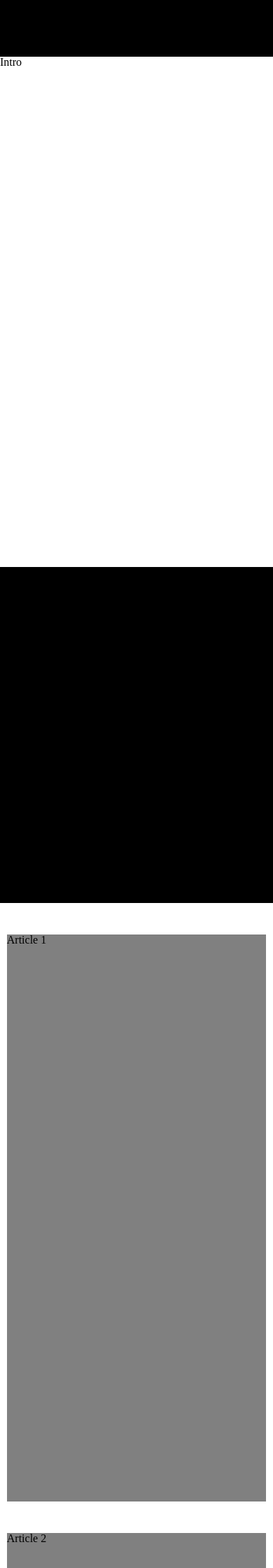
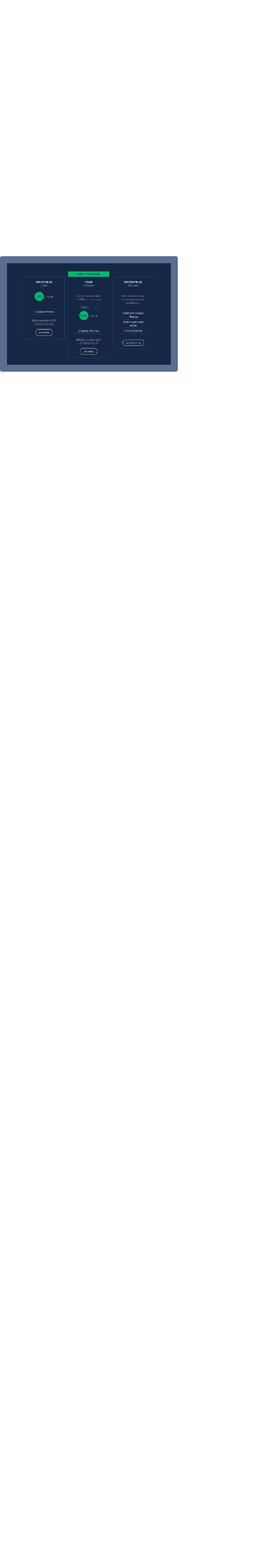
Before and after one commit to metamn/scr, a Jekyll site: the page built from index.html, in a window 390 px wide. Shown: the top 2240 px of the page at 70% size. Built offline with Jekyll 4.4.1, drawn with Linux system fonts in a browser that asks for light colours; nearby versions of some CDN libraries; after the commit the page ends 900 px from its top, so only the background shows below that.

Commit message:
A tablet like mockup added

```diff
--- a/assets/styles/screen.css
+++ b/assets/styles/screen.css
@@ -19,12 +19,9 @@ article, aside, details, figcaption, figure, footer, header, hgroup, main, menu,
 /* No files to import found in molecules/**\/* */
 /* No files to import found in organisms/**\/* */
 /* No files to import found in structures/**\/* */
-html body #first-slide { display: -webkit-box; /* OLD - iOS 6-, Safari 3.1-6 */ display: -moz-box; /* OLD - Firefox 19- (buggy but mostly works) */ display: -ms-flexbox; /* TWEENER - IE 10 */ display: -webkit-flex; /* NEW - Chrome */ display: flex; /* NEW, Spec - Opera 12.1, Firefox 20+ */ -webkit-box-direction: normal; -moz-box-direction: normal; -webkit-box-orient: vertical; -moz-box-orient: vertical; -webkit-flex-direction: column; -ms-flex-direction: column; flex-direction: column; height: 90vh; }
-html body #first-slide #header { -webkit-box-ordinal-group: 1; -moz-box-ordinal-group: 1; -webkit-order: 0; -ms-flex-order: 0; order: 0; -webkit-box-flex: 0; -webkit-flex-grow: 0; -moz-flex-grow: 0; -ms-flex-positive: 0; flex-grow: 0; -webkit-flex-shrink: 1; -moz-flex-shrink: 1; -ms-flex-negative: 1; flex-shrink: 1; -webkit-flex-basis: 10%; -moz-flex-basis: 10%; -ms-flex-preferred-size: 10%; flex-basis: 10%; -webkit-align-self: auto; -moz-align-self: auto; -ms-flex-item-align: auto; align-self: auto; }
-html body #first-slide #intro { -webkit-box-ordinal-group: 1; -moz-box-ordinal-group: 1; -webkit-order: 0; -ms-flex-order: 0; order: 0; -webkit-box-flex: 0; -webkit-flex-grow: 0; -moz-flex-grow: 0; -ms-flex-positive: 0; flex-grow: 0; -webkit-flex-shrink: 1; -moz-flex-shrink: 1; -ms-flex-negative: 1; flex-shrink: 1; -webkit-flex-basis: 65%; -moz-flex-basis: 65%; -ms-flex-preferred-size: 65%; flex-basis: 65%; -webkit-align-self: auto; -moz-align-self: auto; -ms-flex-item-align: auto; align-self: auto; }
-html body #about { min-height: 30em; }
-html body #works { position: relative; }
-html body #works article { background: grey; width: 95%; height: 90vh; margin: 5vh 2.5%; }
-html body #footer { min-height: 5em; }
-html body #header, html body #about, html body #footer { background: black; }
-html body #intro, html body #works { background: white; }
+html body #works { height: 100vh; position: relative; }
+html body #works h3 { display: none; }
+html body #works article { position: absolute; background: lightgrey; width: 95vw; height: 95vh; margin: 2.5vh 2.5vw; }
+html body #works article#iorad { background: #fff; width: 100vw; height: 100vh; margin: 0; display: -webkit-box; /* OLD - iOS 6-, Safari 3.1-6 */ display: -moz-box; /* OLD - Firefox 19- (buggy but mostly works) */ display: -ms-flexbox; /* TWEENER - IE 10 */ display: -webkit-flex; /* NEW - Chrome */ display: flex; /* NEW, Spec - Opera 12.1, Firefox 20+ */ -webkit-box-direction: normal; -moz-box-direction: normal; -webkit-box-orient: vertical; -moz-box-orient: vertical; -webkit-flex-direction: column; -ms-flex-direction: column; flex-direction: column; -webkit-box-pack: center; -ms-flex-pack: center; -webkit-justify-content: center; -moz-justify-content: center; justify-content: center; -webkit-box-align: center; -ms-flex-align: center; -webkit-align-items: center; -moz-align-items: center; align-items: center; }
+html body #works article#iorad figure img { width: 60%; padding: 2.5vw; background: #5A6E92; -moz-border-radius: 0.75vw; -webkit-border-radius: 0.75vw; border-radius: 0.75vw; }
+html body #works article#iorad p { display: none; }
--- a/index.html
+++ b/index.html
@@ -3,31 +3,20 @@ layout: default
 title: Home
 ---
 
-<section id="first-slide">
-  <section id="header">
-    <h3>Header</h3>
-  </section>
+<section id="works">
+  <h3>Works</h3>
 
-  <section id="intro">
-    <h3>Intro</h3>
-  </section>
-</section>
+  <article id="iorad">
+    <h3>Iorad</h3>
 
-<section id="about">
-  <h3>About</h3>
-</section>
-
-<section id="works">
-
-  <article id="article-1">
-    <h3>Article 1</h3>
-  </article>
-
-  <article id="article-2">
-    <h3>Article 2</h3>
+    <figure>
+      <p>
+        Landing & pricing pages
+      </p>
+      <p>
+        &nbsp;
+      </p>
+      <img src="{{ site.url }}/assets/images/iorad-pricing-frontpage.png">
+    </figure>
   </article>
 </section>
-
-<section id="footer">
-  <h3>Footer</h3>
-</section>
```
Also changed, not shown: assets/styles/pages/_default.scss (+34 -35 lines), assets/images/iorad-pricing-frontpage.png (added), 3 other files.
